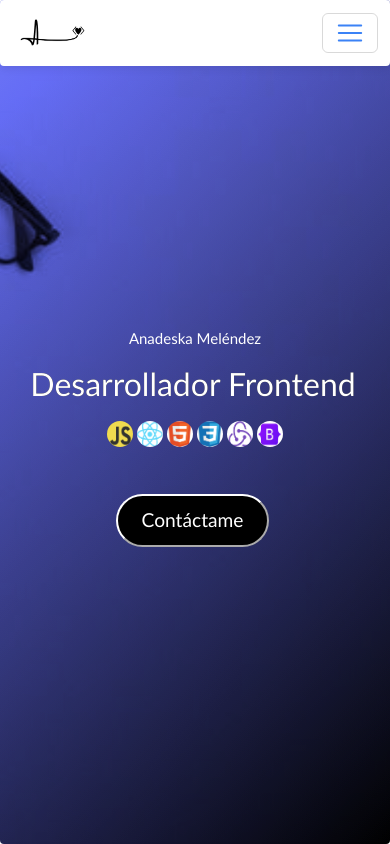
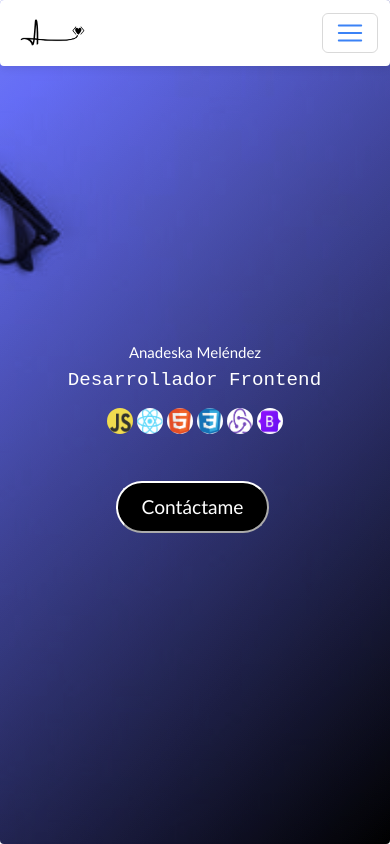
Before and after one commit to anatmb/portafolio, a React (Vite) app: page / in a window 390 px wide. Built offline with nearby package versions, Linux system fonts and the light colour scheme.

Commit message:
verción celular

```diff
--- a/src/components/content/content.css
+++ b/src/components/content/content.css
@@ -1,5 +1,5 @@
 /*******************GENERAL********************/
-@keyframes typing {
+/* @keyframes typing {
     from {
         width: 0;
     }
@@ -17,10 +17,29 @@
     }
 
     50% {
-        border-color: #54ccd3;
+        border-color:#3d418d;
+    }
+} */
+
+/* Efecto typing */
+@keyframes typing {
+    from {
+        width: 0;
+    }
+    to {
+        width: 100%;
     }
 }
 
+/* Efecto blink-caret */
+@keyframes blink-caret {
+    from, to {
+        border-color: transparent;
+    }
+    50% {
+        border-color: rgb(93, 91, 91);
+    }
+}
 
 
 
@@ -43,17 +62,17 @@
 }
 
 .paragraph-nombre {
-    background-color: #0a0a0a;
+    background-color: #ffffff;
     -webkit-background-clip: text;
     background-clip: text;
     color: transparent;
     display: inline-block;
-    /* overflow: hidden; */
     border-right: .15em solid rgb(93, 91, 91);
     white-space: nowrap;
     animation: typing 3.5s steps(40, end), blink-caret .75s step-end infinite;
     padding-bottom: 5px;
-    font-size: 2rem;
+    font-size: 2rem; /* Tamaño de texto para pantallas grandes */
+    font-family: 'Courier New', Courier, monospace;
 }
 
 .title-main-about {
@@ -561,20 +580,15 @@
         overflow: auto;
     }
 
-
-
-
     .title-content {
         font-size: 20px;
         text-align: center;
         color: #ffffff;
         padding-top: 10px;
     }
-    .paragraph-nombre{
-        text-align: center;
-        color: #000000;
-        padding-top: 10px;
-
+    .paragraph-nombre {
+        font-size: 1.5rem; /* Reducir el tamaño del texto */
+        animation: typing 2.5s steps(30, end), blink-caret .75s step-end infinite; /* Acelerar la animación */
     }
 
     .paragraph-content {
@@ -735,11 +749,10 @@
 
     }
 
-    .paragraph-nombre{
-        text-align: center;
-        color: #ffffff;
-        padding-top: 10px;
-
+    .paragraph-nombre {
+        font-size: 1.2rem; /* Texto más pequeño */
+        padding-bottom: 3px; /* Ajustar el espaciado */
+        border-right: .1em solid rgb(93, 91, 91); /* Reducir grosor del borde */
     }
 
     .paragraph-content {
```
